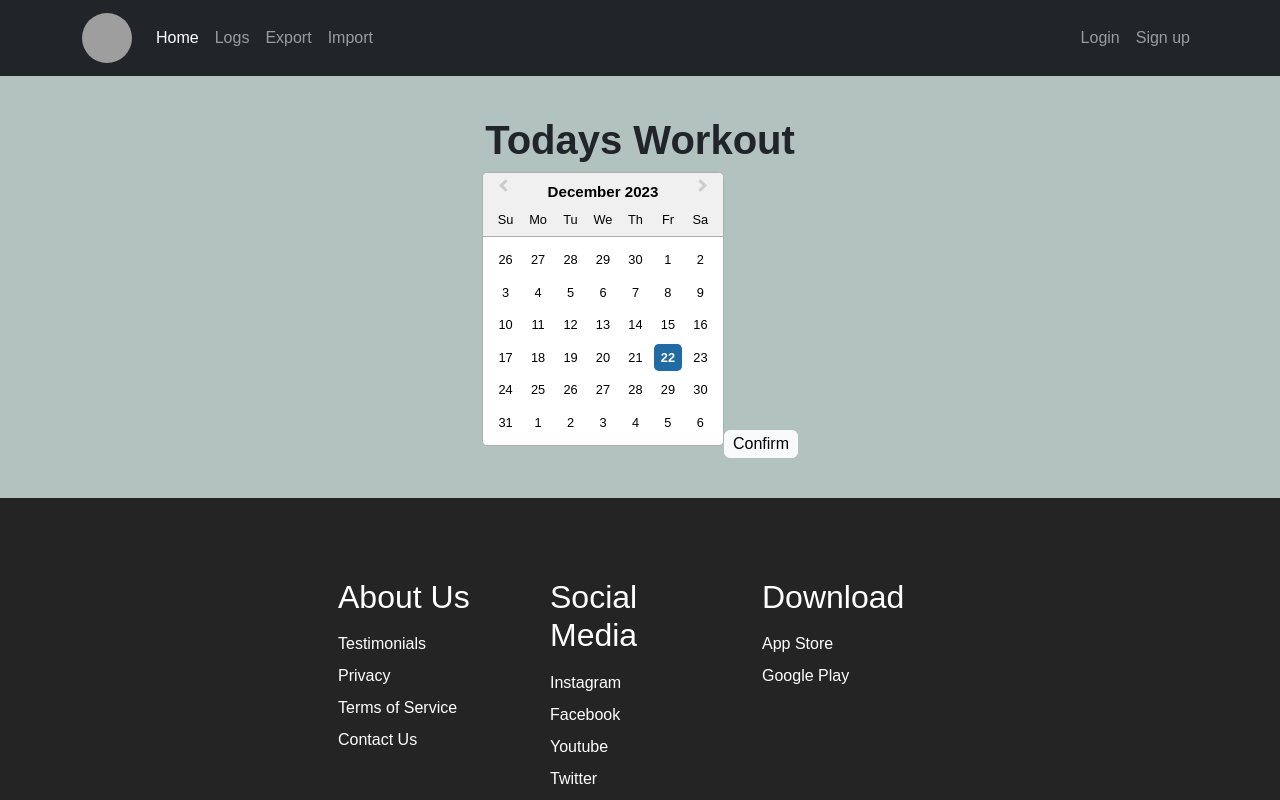
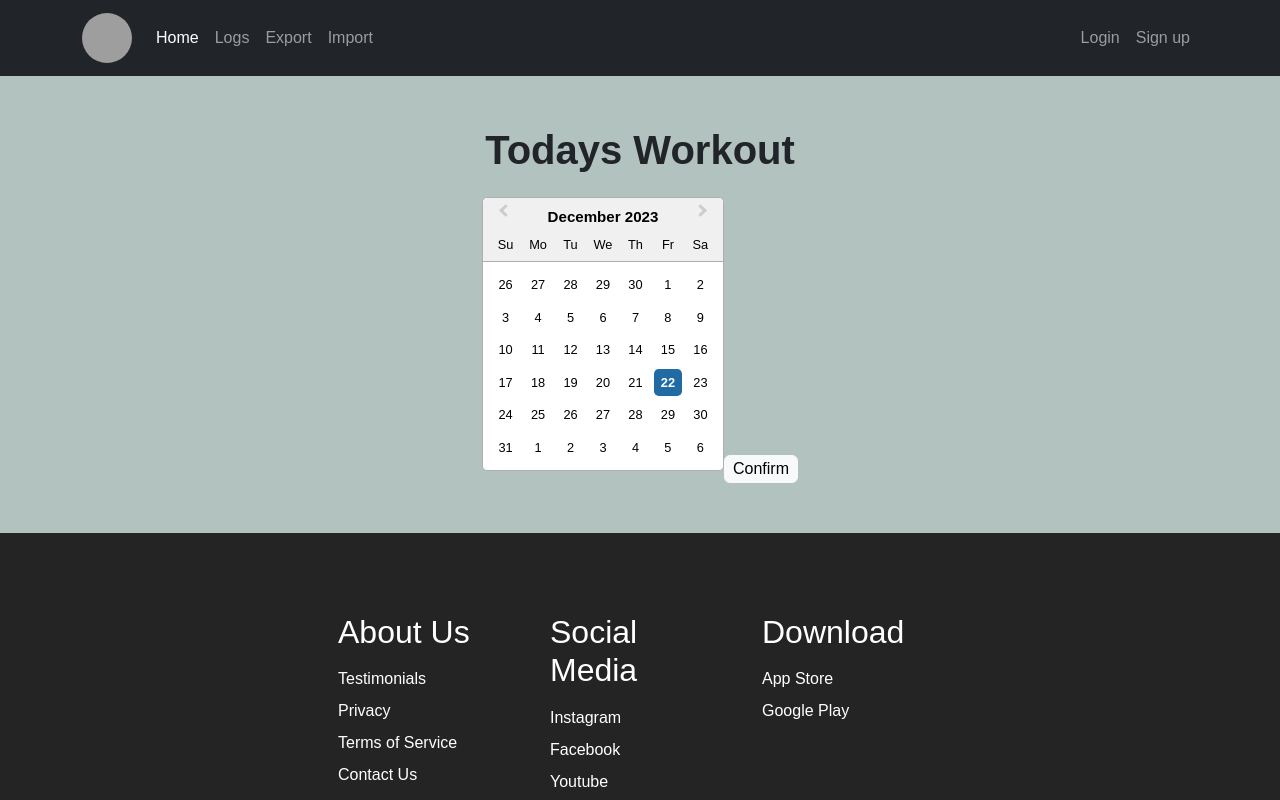
Before and after one commit to MarcusB71/training-log-app, a React (Create React App) app in the folder frontend/: page / in a window 1280 px wide. Shown: the top 800 px of the page. Built offline with nearby package versions, Linux system fonts and the light colour scheme; grey boxes are pictures that could not be loaded.

Commit message:
minor styling updates

```diff
--- a/frontend/src/styles/ExerciseForm.css
+++ b/frontend/src/styles/ExerciseForm.css
@@ -1,14 +1,13 @@
 .container {
   /* background-color: var(--light); */
   background-color: var(--medBlue);
-  padding: 40px;
+  padding: 50px 1px 50px 1px;
   text-align: center;
   max-width: 100vw;
   height: 100%;
 }
-.formH2 {
-  padding: 25px;
-  font-size: 2.1rem;
+.formH1 {
+  padding: 15px;
   font-weight: 700;
   padding-top: 0px;
 }
@@ -38,12 +37,14 @@
 input[type='range'] {
   padding: 30px;
 }
-form {
+.exercise-form {
   margin-top: 20px;
-  /* background: #bccad6; */
   background-color: var(--light);
-  /* background-color: var(--medBlue); */
   border: 1px solid black;
   border-radius: 2%;
   box-shadow: 4px 5px 5px grey;
 }
+.row {
+  margin-right: 0;
+  margin-left: 0;
+}
--- a/frontend/src/styles/Navbar.css
+++ b/frontend/src/styles/Navbar.css
@@ -1,3 +1,7 @@
+.dropdown-menu {
+  min-width: unset !important;
+}
+
 /*
 .navbar {
   background: var(--dark-blue);
```
